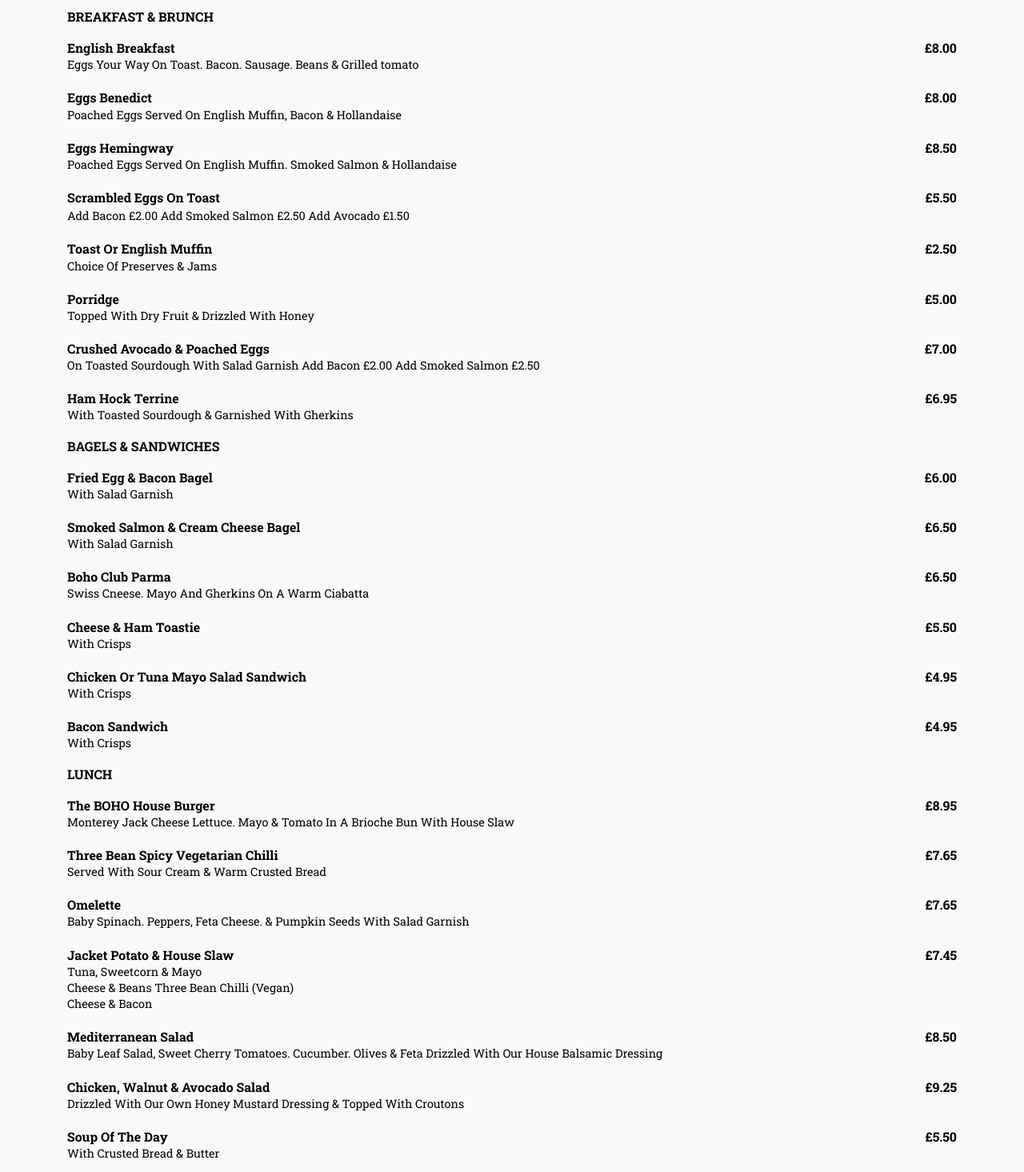
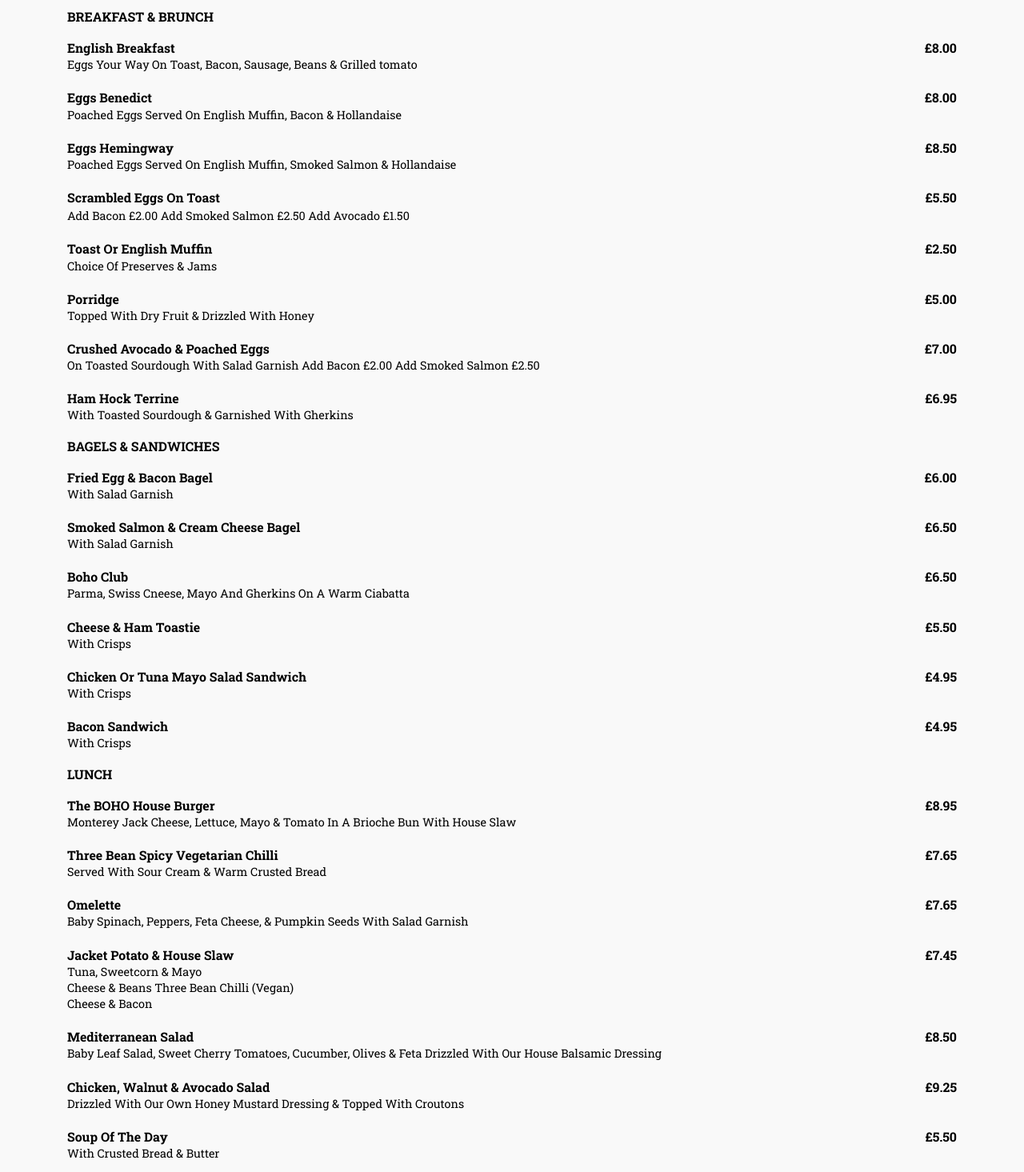
Before and after one commit to bohotearoom/bohotearoom.github.io, a plain HTML site: page menu.html in a window 1280 px wide. Shown: the part 563-2028 px from the top of the page at 80% size. Drawn offline with nearby package versions, Linux system fonts and the light colour scheme.

Commit message:
Update menu.html

```diff
--- a/menu.html
+++ b/menu.html
@@ -84,7 +84,7 @@
 <td></td>
 </tr>
 <tr>
-<td class="item__name"><strong>English Breakfast</strong><br />Eggs Your Way On Toast. Bacon. Sausage. Beans &amp; Grilled tomato</td>
+<td class="item__name"><strong>English Breakfast</strong><br />Eggs Your Way On Toast, Bacon, Sausage, Beans &amp; Grilled tomato</td>
 <td class="item__price">&pound;8.00</td>
 </tr>
 <tr>
@@ -92,7 +92,7 @@
 <td class="item__price">&pound;8.00</td>
 </tr>
 <tr>
-<td class="item__name"><strong>Eggs Hemingway</strong><br />Poached Eggs Served On English Muffin. Smoked Salmon &amp; Hollandaise</td>
+<td class="item__name"><strong>Eggs Hemingway</strong><br />Poached Eggs Served On English Muffin, Smoked Salmon &amp; Hollandaise</td>
 <td class="item__price">&pound;8.50</td>
 </tr>
 <tr>
@@ -128,7 +128,7 @@
 <td class="item__price">&pound;6.50</td>
 </tr>
 <tr>
-<td class="item__name"><strong>Boho Club Parma</strong><br />Swiss Cneese. Mayo And Gherkins On A Warm Ciabatta&nbsp;</td>
+<td class="item__name"><strong>Boho Club</strong><br />Parma, Swiss Cneese, Mayo And Gherkins On A Warm Ciabatta&nbsp;</td>
 <td class="item__price">&pound;6.50</td>
 </tr>
 <tr>
@@ -148,7 +148,7 @@
 <td></td>
 </tr>
 <tr>
-<td class="item__name"><strong>The BOHO House Burger</strong> <br />Monterey Jack Cheese Lettuce. Mayo &amp; Tomato In A Brioche Bun With House Slaw</td>
+<td class="item__name"><strong>The BOHO House Burger</strong> <br />Monterey Jack Cheese, Lettuce, Mayo &amp; Tomato In A Brioche Bun With House Slaw</td>
 <td class="item__price">&pound;8.95</td>
 </tr>
 <tr>
@@ -156,15 +156,15 @@
 <td class="item__price">&pound;7.65</td>
 </tr>
 <tr>
-<td class="item__name"><strong>Omelette</strong> <br />Baby Spinach. Peppers, Feta Cheese. &amp; Pumpkin Seeds With Salad Garnish</td>
+<td class="item__name"><strong>Omelette</strong> <br />Baby Spinach, Peppers, Feta Cheese, &amp; Pumpkin Seeds With Salad Garnish</td>
 <td class="item__price">&pound;7.65</td>
 </tr>
 <tr>
-<td class="item__name"><strong>Jacket Potato &amp; House Slaw</strong><br />Tuna, Sweetcorn &amp; Mayo <br />Cheese &amp; Beans Three Bean Chilli (Vegan) <br />Cheese &amp; Bacon&nbsp;</td>
+<td class="item__name"><strong>Jacket Potato &amp; House Slaw</strong><br />Tuna, Sweetcorn &amp; Mayo <br />Cheese &amp; Beans Three Bean Chilli (Vegan) <br />Cheese &amp; Bacon</td>
 <td class="item__price">&pound;7.45</td>
 </tr>
 <tr>
-<td class="item__name"><strong>Mediterranean Salad</strong> <br />Baby Leaf Salad, Sweet Cherry Tomatoes. Cucumber. Olives &amp; Feta Drizzled With Our House Balsamic Dressing&nbsp;</td>
+<td class="item__name"><strong>Mediterranean Salad</strong> <br />Baby Leaf Salad, Sweet Cherry Tomatoes, Cucumber, Olives &amp; Feta Drizzled With Our House Balsamic Dressing</td>
 <td class="item__price">&pound;8.50</td>
 </tr>
 <tr>
@@ -204,7 +204,7 @@
 <td class="item__price">Single &pound;2.00<br />Double &pound;2.20</td>
 </tr>
 <tr>
-<td class="item__name"><strong>Americano&nbsp;</strong></td>
+<td class="item__name"><strong>Americano</strong></td>
 <td class="item__price">&pound;2.40</td>
 </tr>
 <tr>
@@ -236,8 +236,16 @@
 <td class="item__price">&pound;2.90</td>
 </tr>
 <tr>
+<td class="item__name"></td>
+<td class="item__price"></td>
+</tr>
+<tr>
 <td class="item__name"><strong>Tea Pigs Tea</strong></td>
 <td class="item__price">Per Pot &pound;2.50</td>
+</tr>
+<tr>
+<td class="item__name"></td>
+<td class="item__price"></td>
 </tr>
 <tr>
 <td class="item__name"><strong>Selection Of Smoothies</strong></td>
```
